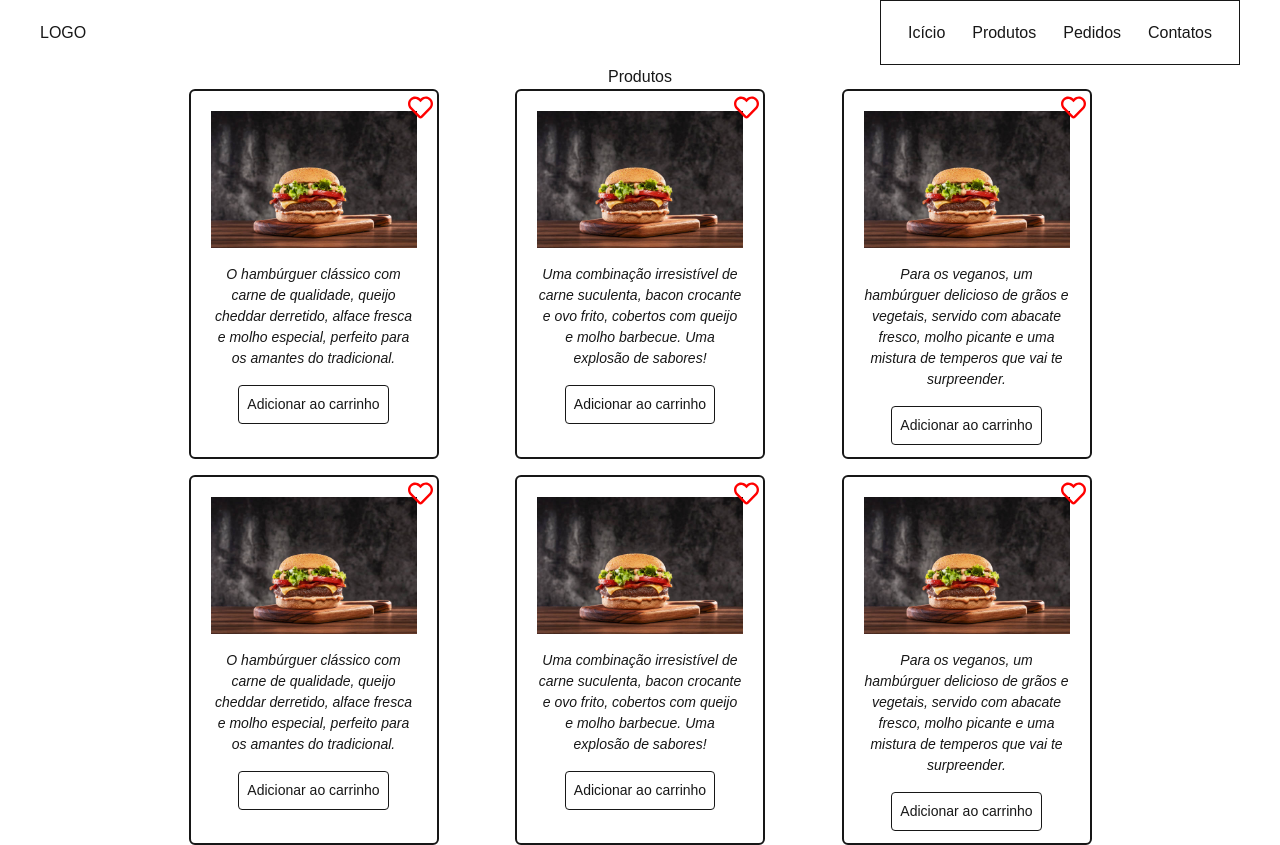
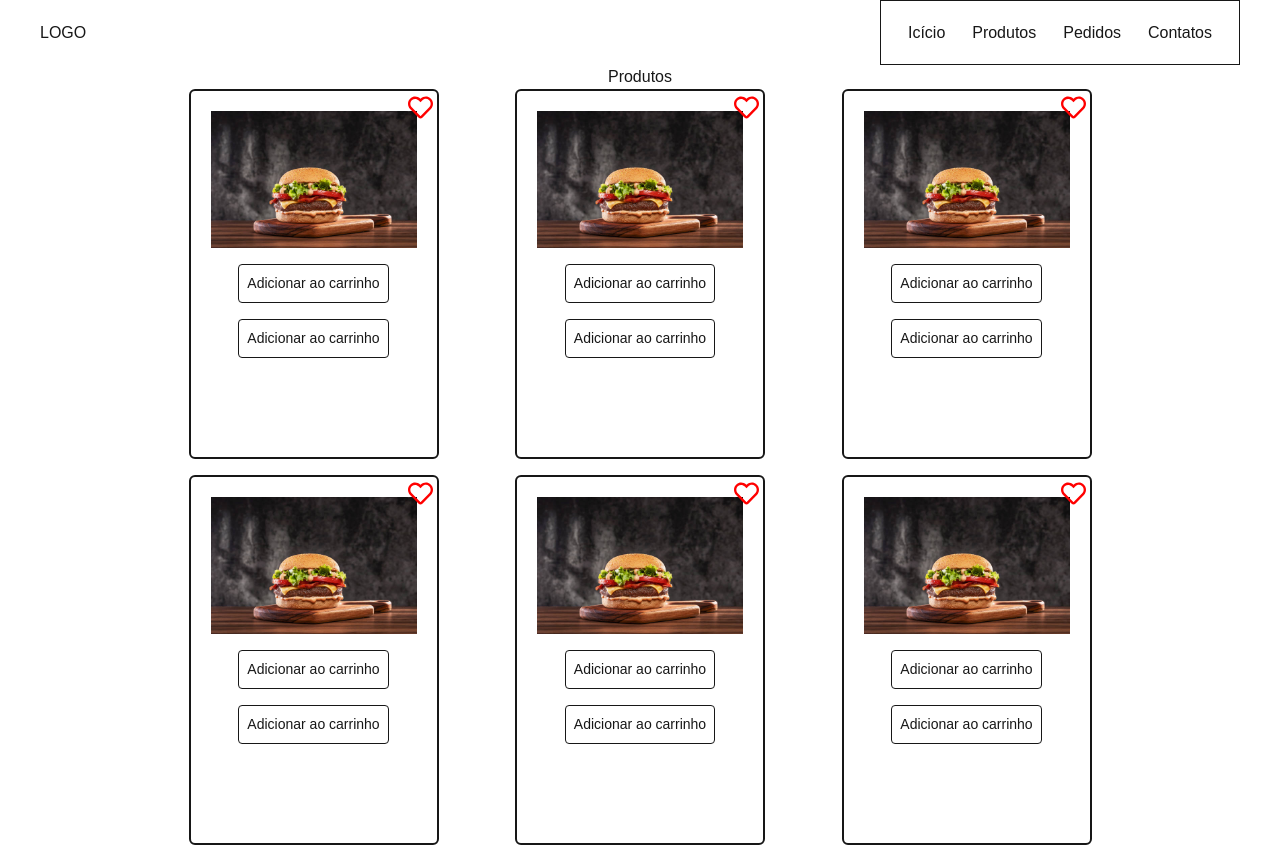
Before and after one commit to dev-brunosantos/Restaurante-front, a Next.js app: page /pages/produtos in a window 1280 px wide. Built offline with nearby package versions, Linux system fonts and the light colour scheme.

Commit message:
Melhorando a logica do componente

```diff
--- a/src/components/cards/CardContent.tsx
+++ b/src/components/cards/CardContent.tsx
@@ -1,9 +1,24 @@
 import { ReactNode } from "react"
 
-export const CardContent = ({ children }: { children: ReactNode }) => {
+interface CardContentProps {
+    isDescription: boolean;
+    descricao?: string;
+}
+
+export const CardContent = ({ isDescription, descricao }: CardContentProps) => {
     return (
         <div className='w-full flex items-center justify-center'>
-            {children}
+
+            {isDescription ? (
+                <p className='text-[14px] italic text-center'>
+                    {descricao}
+                </p>
+            ) : (
+                <button className='border p-2 rounded-sm text-[14px] cursor-pointer'>
+                    Adicionar ao carrinho
+                </button>
+            )
+            }
         </div>
     )
 }
```
